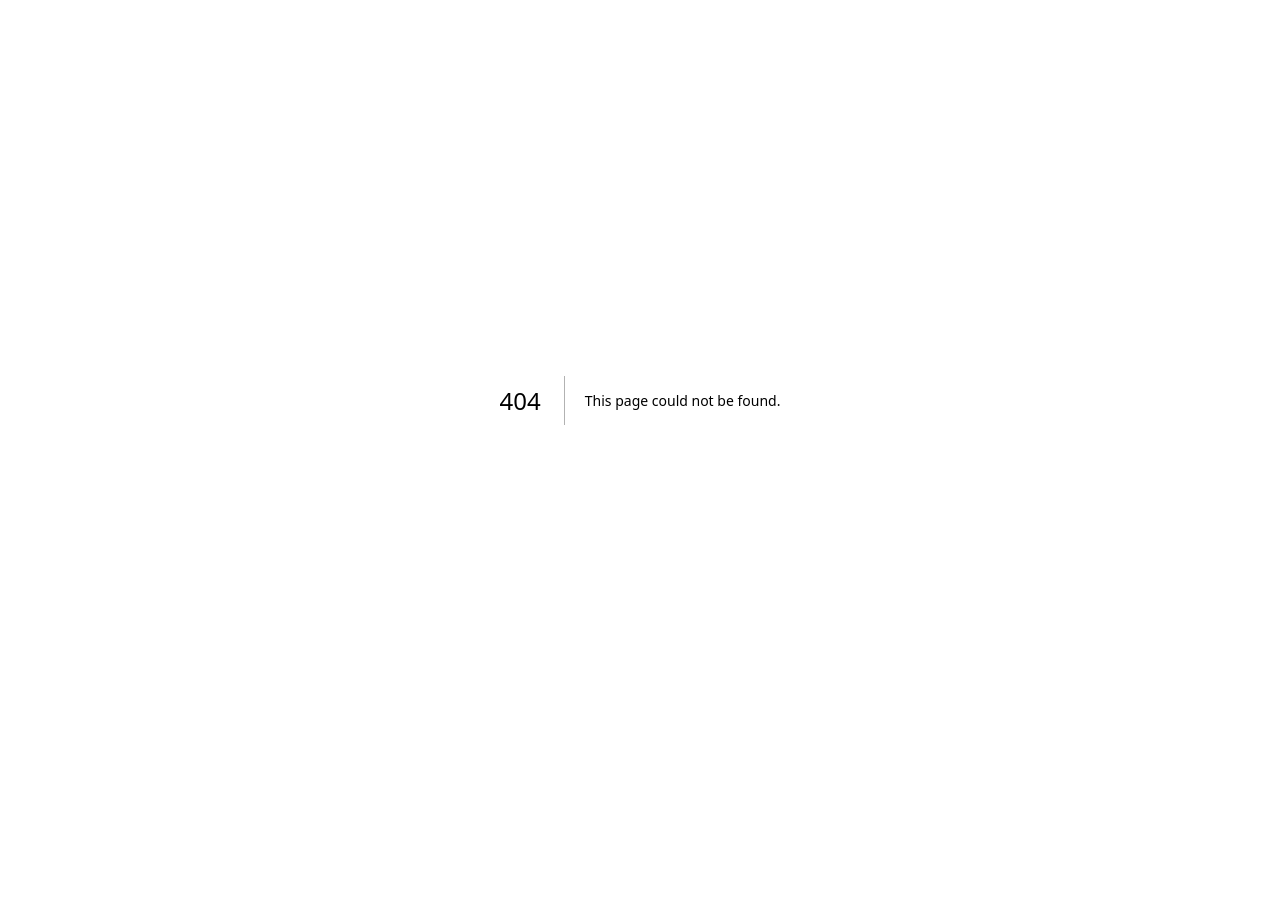
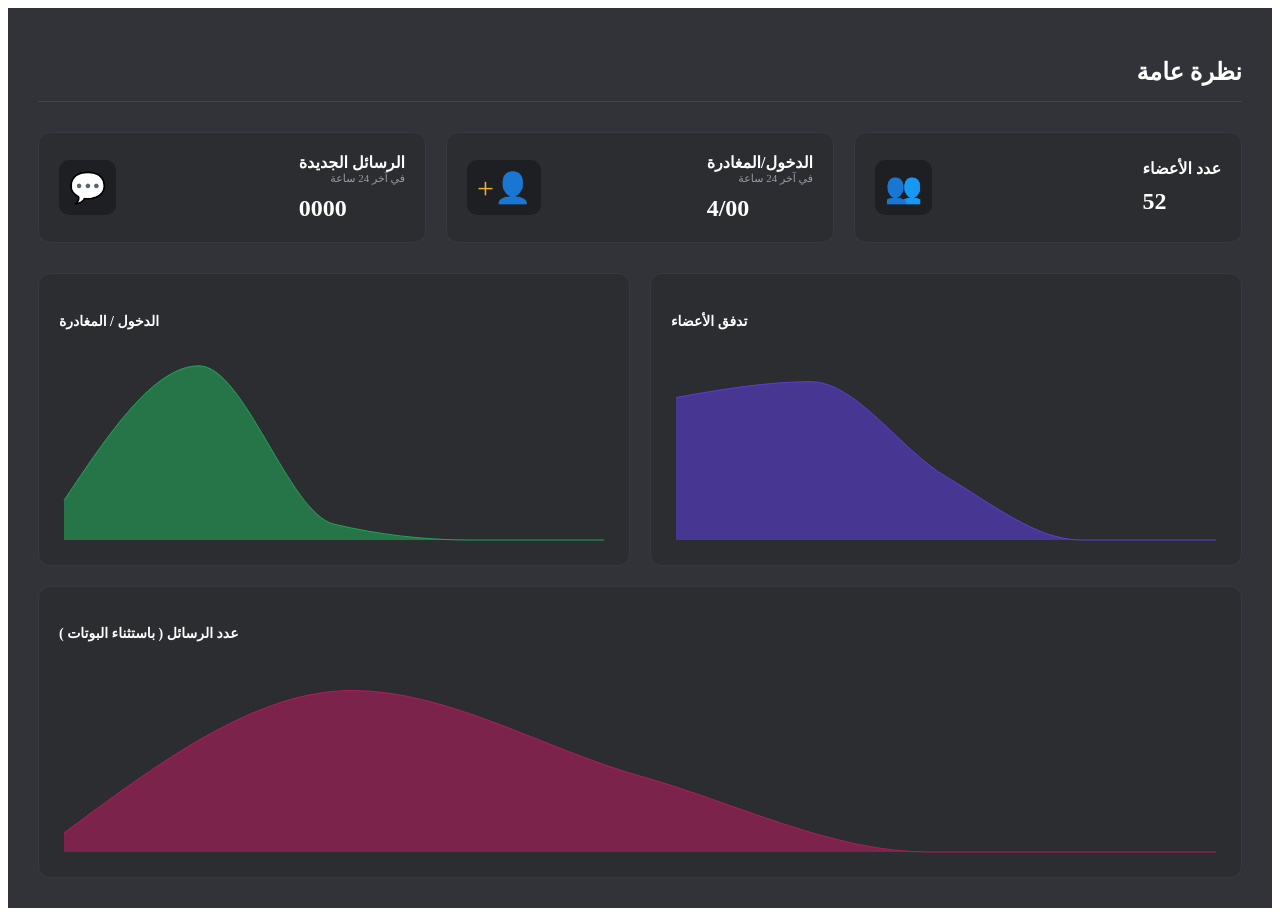
Before and after one commit to abdalrahmanabnmohammed-png/ii3rwa-boot, a Next.js app: page /overview in a window 1280 px wide. Before the commit this address had no page. Before the commit the page ends 800 px from the top, so only its background shows below. Built offline with nearby package versions, Linux system fonts and the light colour scheme.

Commit message:
Create overview.js

```diff
--- /dev/null
+++ b/pages/overview.js
@@ -0,0 +1,78 @@
+import React from 'react';
+import { AreaChart, Area, XAxis, YAxis, CartesianGrid, Tooltip, ResponsiveContainer } from 'recharts';
+
+// بيانات تجريبية تحاكي الرسوم البيانية في الصورة
+const data = [
+  { name: '14-01', members: 45, joins: 5, messages: 10 },
+  { name: '13-01', members: 50, joins: 22, messages: 85 },
+  { name: '12-01', members: 20, joins: 2, messages: 40 },
+  { name: '11-01', members: 0, joins: 0, messages: 0 },
+  { name: '10-01', members: 0, joins: 0, messages: 0 },
+];
+
+export default function Overview() {
+  return (
+    <div style={styles.container}>
+      <h2 style={styles.title}>نظرة عامة</h2>
+
+      {/* البطاقات العلوية الثلاثة */}
+      <div style={styles.statsRow}>
+        <StatCard title="عدد الأعضاء" value="52" icon="👥" color="#7289da" />
+        <StatCard title="الدخول/المغادرة" subTitle="في آخر 24 ساعة" value="4/00" icon="👤+" color="#f0b232" />
+        <StatCard title="الرسائل الجديدة" subTitle="في آخر 24 ساعة" value="0000" icon="💬" color="#5865f2" />
+      </div>
+
+      {/* الرسوم البيانية */}
+      <div style={styles.chartsGrid}>
+        <div style={styles.chartBox}>
+          <h4 style={styles.chartTitle}>تدفق الأعضاء</h4>
+          <ResponsiveContainer width="100%" height={200}>
+            <AreaChart data={data}><Area type="monotone" dataKey="members" stroke="#5d3fd3" fill="#5d3fd3" fillOpacity={0.6} /></AreaChart>
+          </ResponsiveContainer>
+        </div>
+
+        <div style={styles.chartBox}>
+          <h4 style={styles.chartTitle}>الدخول / المغادرة</h4>
+          <ResponsiveContainer width="100%" height={200}>
+            <AreaChart data={data}><Area type="monotone" dataKey="joins" stroke="#23a559" fill="#23a559" fillOpacity={0.6} /></AreaChart>
+          </ResponsiveContainer>
+        </div>
+      </div>
+
+      <div style={{...styles.chartBox, marginTop: '20px'}}>
+        <h4 style={styles.chartTitle}>عدد الرسائل ( باستثناء البوتات )</h4>
+        <ResponsiveContainer width="100%" height={200}>
+          <AreaChart data={data}><Area type="monotone" dataKey="messages" stroke="#b11d5d" fill="#b11d5d" fillOpacity={0.6} /></AreaChart>
+        </ResponsiveContainer>
+      </div>
+    </div>
+  );
+}
+
+// مكون البطاقة الإحصائية
+function StatCard({ title, subTitle, value, icon, color }) {
+  return (
+    <div style={styles.statCard}>
+      <div style={styles.statLeft}>
+        <div style={styles.statTitle}>{title}</div>
+        {subTitle && <div style={styles.statSub}>{subTitle}</div>}
+        <div style={styles.statValue}>{value}</div>
+      </div>
+      <div style={{...styles.statIcon, color: color}}>{icon}</div>
+    </div>
+  );
+}
+
+const styles = {
+  container: { padding: '30px', backgroundColor: '#313338', minHeight: '100vh', direction: 'rtl' },
+  title: { color: 'white', borderBottom: '1px solid #444', paddingBottom: '15px', marginBottom: '30px' },
+  statsRow: { display: 'flex', gap: '20px', marginBottom: '30px' },
+  statCard: { flex: 1, backgroundColor: '#2b2d31', padding: '20px', borderRadius: '12px', display: 'flex', justifyContent: 'space-between', alignItems: 'center', border: '1px solid #383a40' },
+  statTitle: { color: 'white', fontSize: '16px', fontWeight: 'bold' },
+  statSub: { color: '#949ba4', fontSize: '11px' },
+  statValue: { color: 'white', fontSize: '24px', marginTop: '10px', fontWeight: 'bold', textAlign: 'left' },
+  statIcon: { fontSize: '30px', backgroundColor: '#1e1f22', padding: '10px', borderRadius: '10px' },
+  chartsGrid: { display: 'grid', gridTemplateColumns: '1fr 1fr', gap: '20px' },
+  chartBox: { backgroundColor: '#2b2d31', padding: '20px', borderRadius: '12px', border: '1px solid #383a40' },
+  chartTitle: { color: 'white', marginBottom: '15px', fontSize: '14px', textAlign: 'left' }
+};
```
